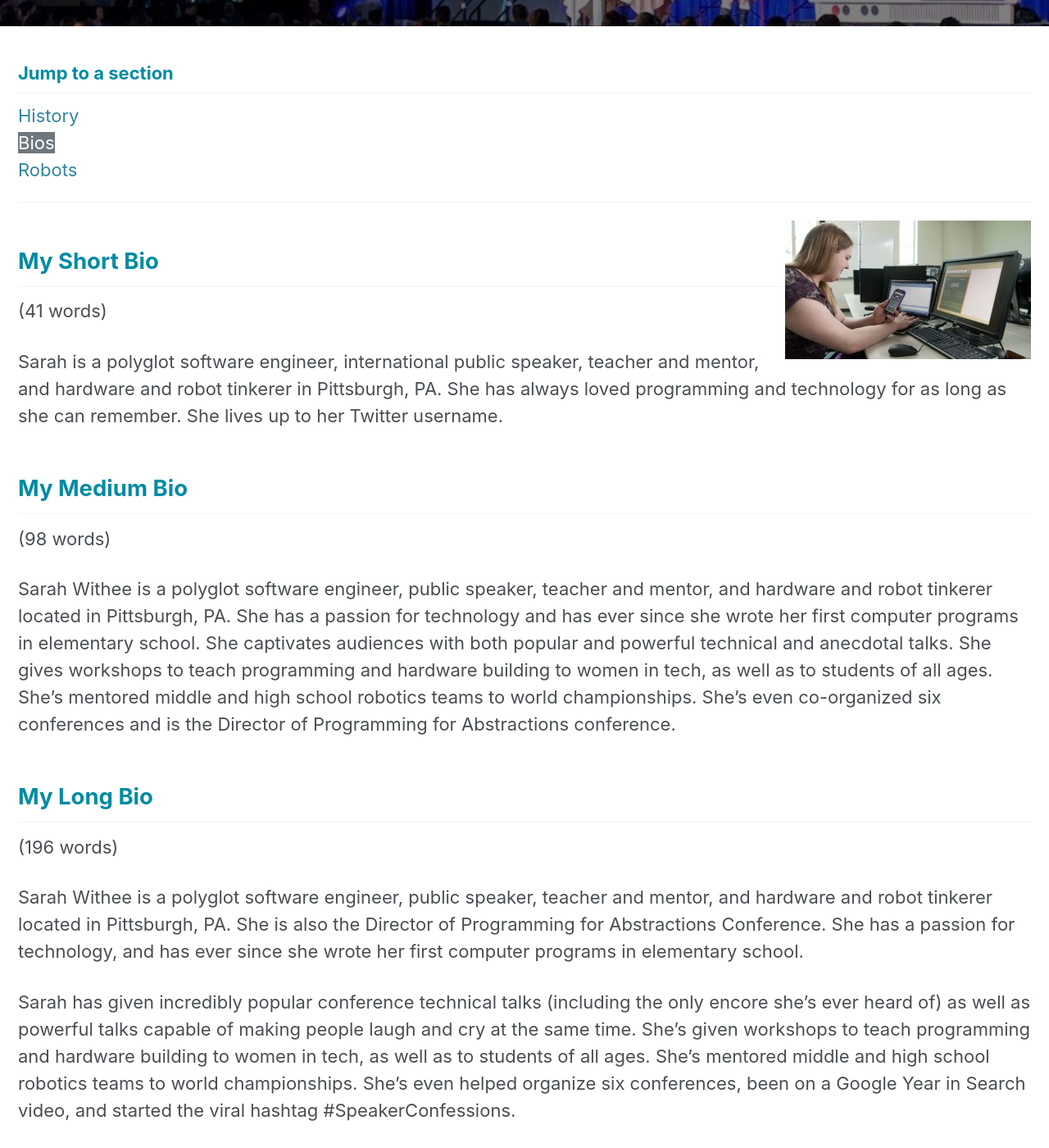
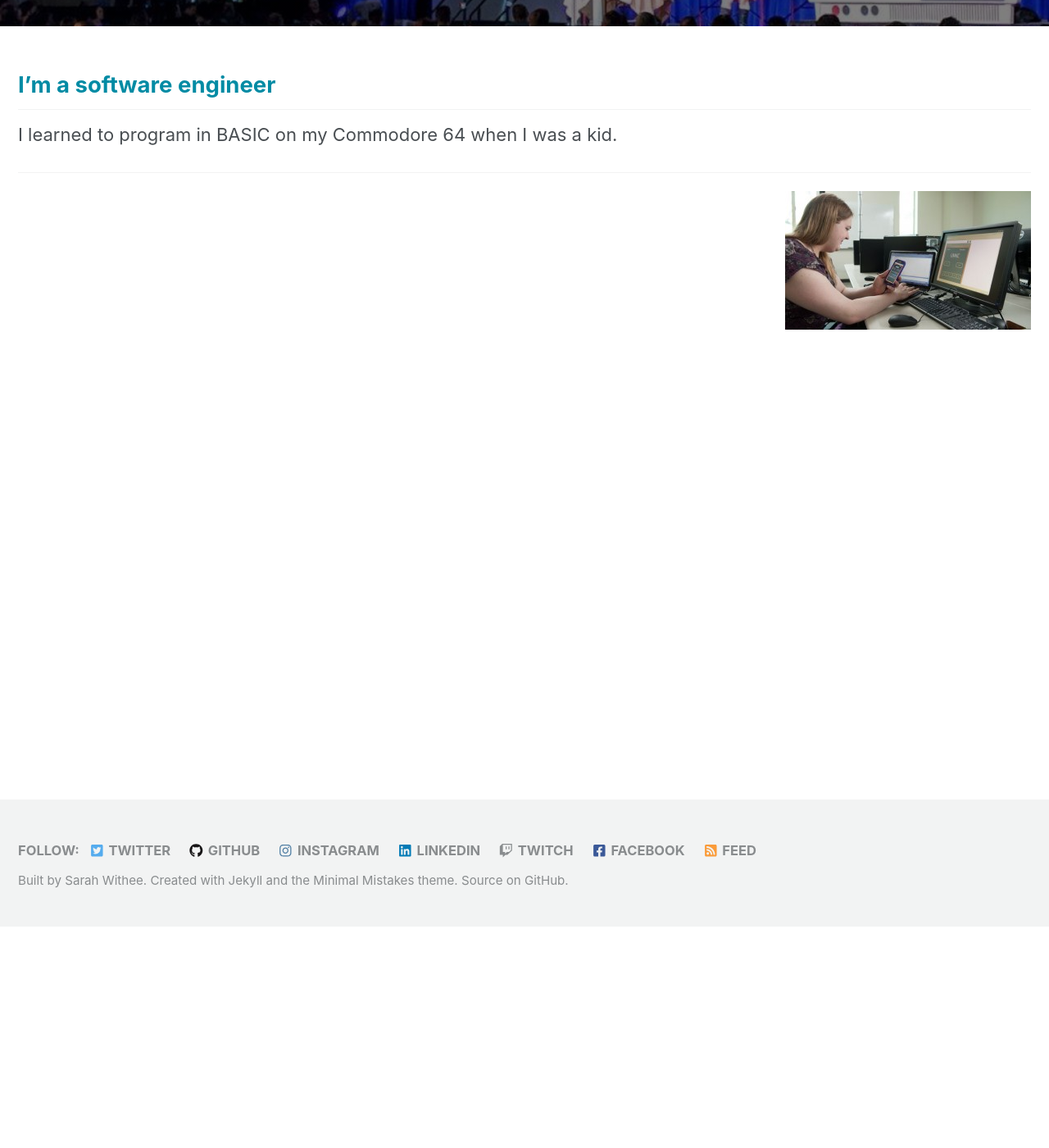
Before and after one commit to geekygirlsarah/geekygirlsarah.com, a Jekyll site: the page built from _pages/about.md, in a window 1280 px wide and 1400 px high, scrolled down 270 px. Shown: the whole window at 82% size. Built offline with Jekyll 4.4.1, drawn with Linux system fonts in a browser that asks for light colours; cached includes are drawn as plain includes; nearby versions of some CDN libraries; comment, search, counter and statistics services are not loaded; some of the changed text lies outside the part shown.

```diff
--- a/_pages/about.md
+++ b/_pages/about.md
@@ -14,26 +14,9 @@ header:
 #   caption: "Photo credit: [**Unsplash**](https://unsplash.com)"
 ---
 
-<nav class="container-grid center">
-  <div class="background-gray container-padding-vert-sm container-padding-horiz grid-column-span-6-sm grid-column-start-2-md grid-column-span-4-md grid-column-start-3-lg grid-column-span-2-lg">
-    <h3 class="text-headline-3">Jump to a section</h3>
-    <ul class="list-unstyled list-inline">
-      <li class="mr-1 mb-2">
-        <a class="button button-small" href="#history">History</a>
-      </li>
-      <li class="mr-1 mb-2">
-        <a class="button btn--primary" href="#bios">Bios</a>
-      </li>
-      <li>
-        <a class="button button-small" href="#robots">Robots</a>
-      </li>
-    </ul>
-  </div>
-</nav>
+## I'm a software engineer
 
-
-
-
+I learned to program in BASIC on my Commodore 64 when I was a kid.
 
 
 
@@ -47,6 +30,7 @@ header:
 
 <img src="/assets/images/sarah-mobile-app-umkc.jpg" style="float: right;" alt="Sarah working on a mobile app" />
 
+<!--
 ## My Short Bio
 (41 words)
 
@@ -83,3 +67,4 @@ people going in tech. She even started a podcast to try to help boost underrepre
 
 Sarah would love to connect with you too! Say hello over on Twitter, LinkedIn, her blog, or you can contact her
 directly on the Contact page.
+-->
```
Also changed, not shown: _data/conftalks.yml (+38 -38 lines), _pages/speaking.md (+23 -15 lines), _pages/speaking/a-primer-on-functional-programming.md (+1 -1 lines).
